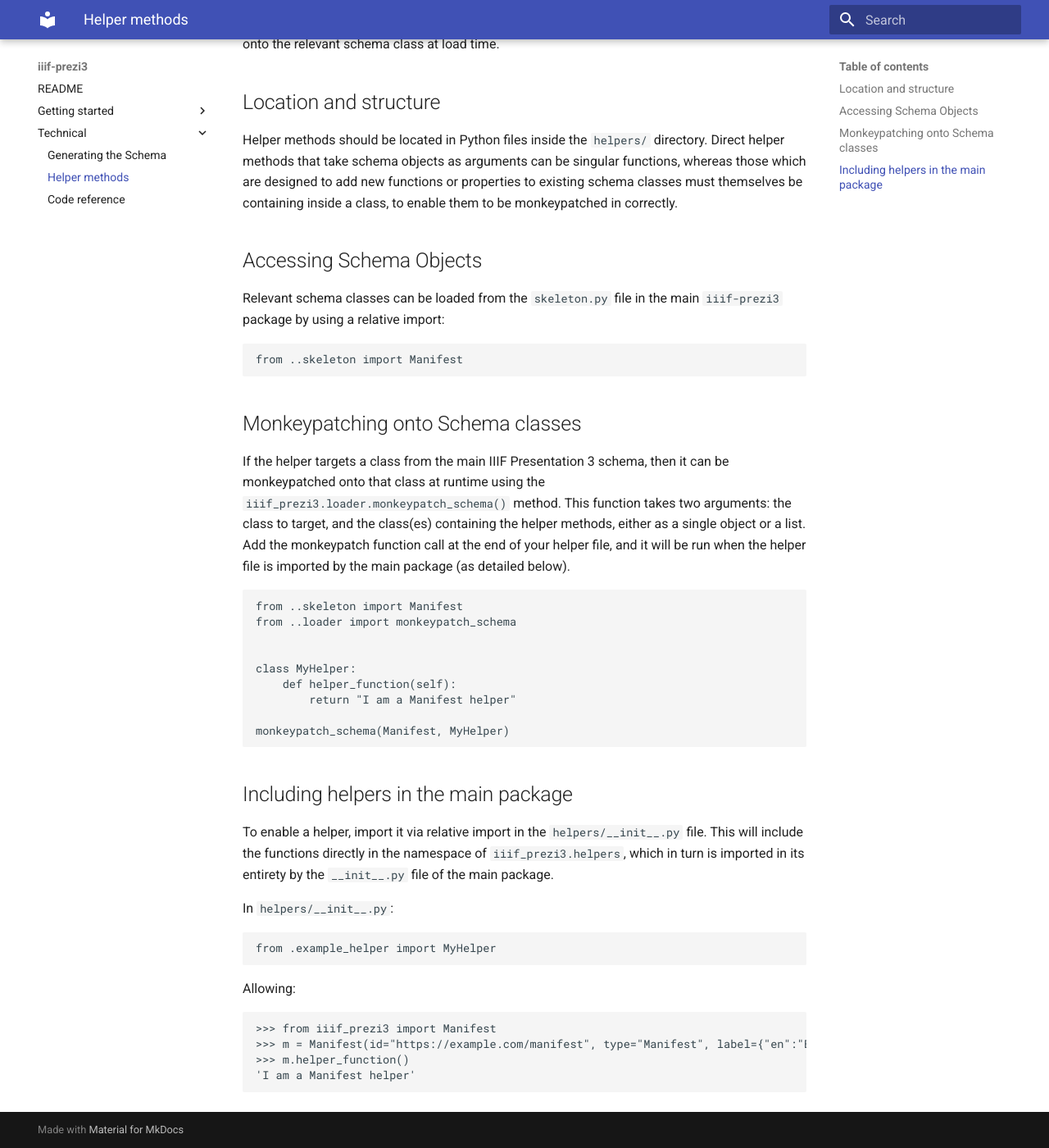
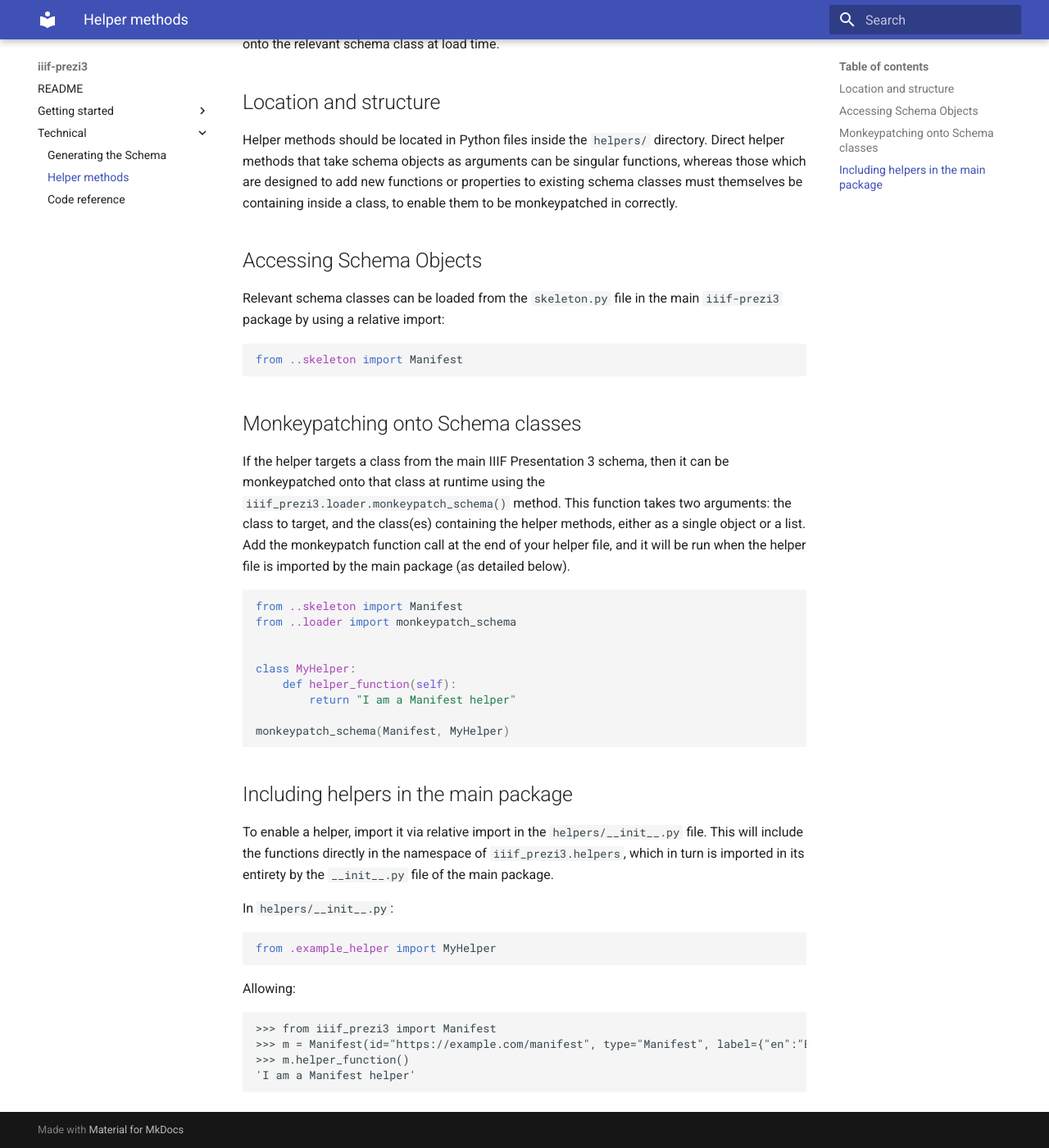
Before and after one commit to iiif-prezi/iiif-prezi3, an MkDocs documentation site: the page built from docs/write-helper-method.md, in a window 1280 px wide and 1400 px high, scrolled down 215 px. Shown: the whole window at 82% size. Built offline with MkDocs 1.6.1 and Material for MkDocs 9.7.7, drawn with Linux system fonts in a browser that asks for light colours.

Commit message:
Add highlighting and annotations to mkdocs

```diff
--- a/mkdocs.yml
+++ b/mkdocs.yml
@@ -13,6 +13,12 @@ nav:
 theme:
   name: material
 
+markdown_extensions:
+  - admonition
+  - pymdownx.highlight:
+      use_pygments: true
+  - pymdownx.superfences
+
 plugins:
   - search
   - mkdocstrings
```
